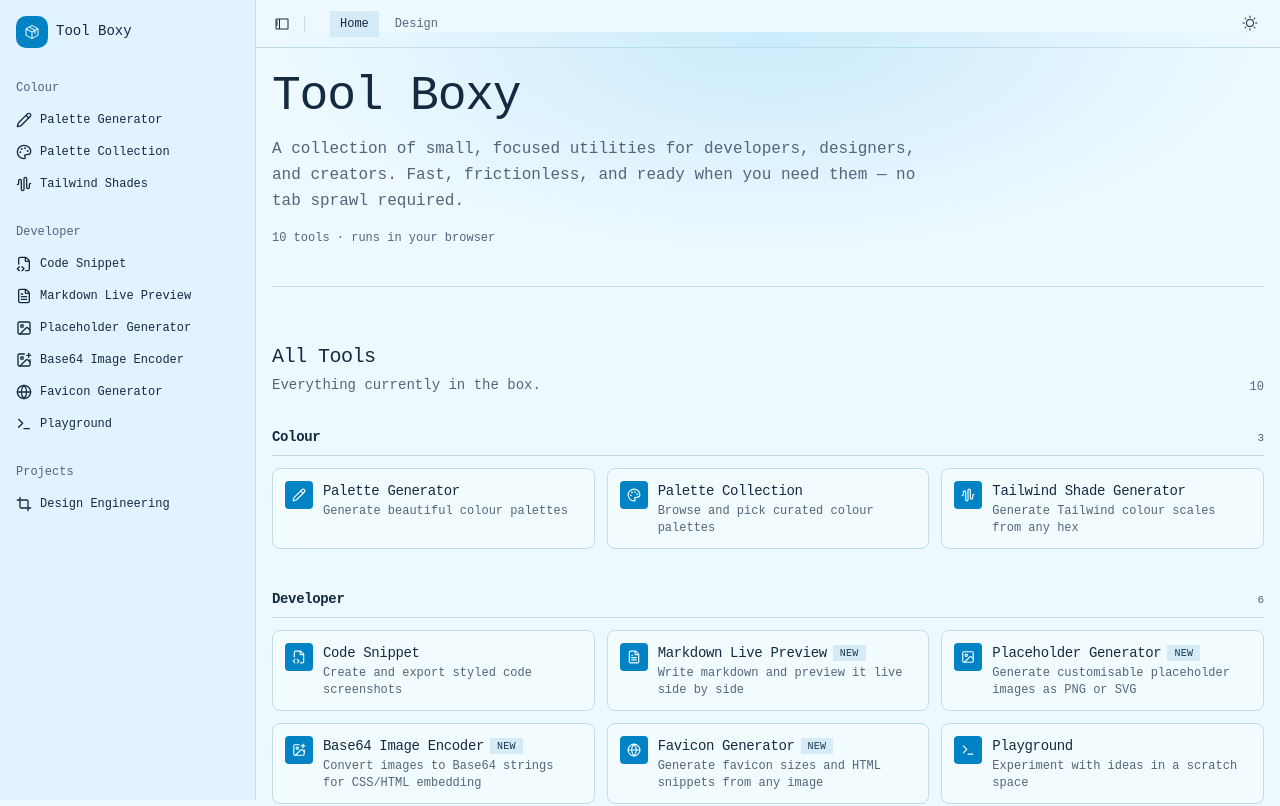
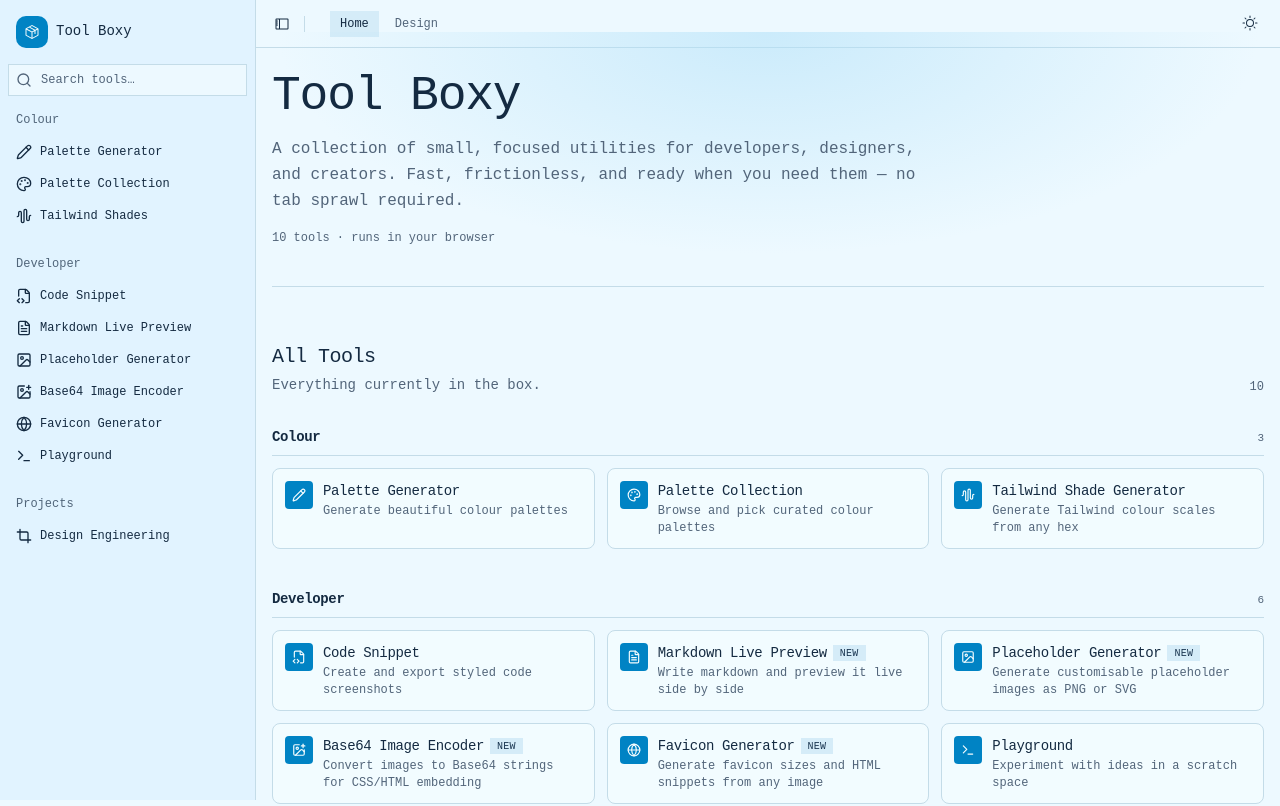
Before and after one commit to RaviTejaLadi/tool-boxy, a React (Vite) app: page / in a window 1280 px wide. Shown: the top 806 px of the page. Built offline with nearby package versions, Linux system fonts and the light colour scheme.

Commit message:
feat: Add search functionality to AppSidebar for tool filtering - Implement search input to filter tools by title, description, and category - Display message when no tools match the search query - Enhance sidebar layout with new components for improved user experience

```diff
--- a/src/layouts/AppSidebar.tsx
+++ b/src/layouts/AppSidebar.tsx
@@ -1,12 +1,16 @@
-import type { ComponentProps } from 'react';
+import { useMemo, useState, type ComponentProps } from 'react';
 import { Link } from 'react-router-dom';
 import { PackageIcon } from '@phosphor-icons/react';
+import { Search } from 'lucide-react';
 
 import { NavMain } from '@/layouts/NavMain';
 import {
   Sidebar,
   SidebarContent,
+  SidebarGroup,
+  SidebarGroupContent,
   SidebarHeader,
+  SidebarInput,
   SidebarMenu,
   SidebarMenuButton,
   SidebarMenuItem,
@@ -19,6 +23,36 @@ const navTitle = (title: string) => (title === 'Tailwind Shade Generator' ? 'Tai
 export type AppSidebarProps = ComponentProps<typeof Sidebar>;
 
 export function AppSidebar(props: AppSidebarProps) {
+  const [query, setQuery] = useState('');
+
+  const normalizedQuery = query.trim().toLowerCase();
+
+  const filteredByCategory = useMemo(() => {
+    return toolCategories.map((category) => {
+      const items = toolsByCategory(category)
+        .filter((tool) => {
+          if (!normalizedQuery) return true;
+          return (
+            tool.title.toLowerCase().includes(normalizedQuery) ||
+            tool.description.toLowerCase().includes(normalizedQuery) ||
+            category.toLowerCase().includes(normalizedQuery)
+          );
+        })
+        .map((tool) => {
+          const Icon = tool.icon;
+          return {
+            title: navTitle(tool.title),
+            url: tool.url,
+            icon: <Icon />,
+          };
+        });
+
+      return { category, items };
+    });
+  }, [normalizedQuery]);
+
+  const hasResults = filteredByCategory.some((group) => group.items.length > 0);
+
   return (
     <Sidebar collapsible="icon" {...props}>
       <SidebarHeader>
@@ -36,20 +70,30 @@ export function AppSidebar(props: AppSidebarProps) {
         </SidebarMenu>
       </SidebarHeader>
       <SidebarContent>
-        {toolCategories.map((category) => (
-          <NavMain
-            key={category}
-            label={category}
-            items={toolsByCategory(category).map((tool) => {
-              const Icon = tool.icon;
-              return {
-                title: navTitle(tool.title),
-                url: tool.url,
-                icon: <Icon />,
-              };
-            })}
-          />
-        ))}
+        <SidebarGroup className="py-0 group-data-[collapsible=icon]:hidden">
+          <SidebarGroupContent className="relative">
+            <Search className="pointer-events-none absolute top-1/2 left-2 size-4 -translate-y-1/2 text-muted-foreground" />
+            <SidebarInput
+              value={query}
+              onChange={(e) => setQuery(e.target.value)}
+              placeholder="Search tools…"
+              aria-label="Search tools"
+              className="pl-8"
+            />
+          </SidebarGroupContent>
+        </SidebarGroup>
+
+        {hasResults ? (
+          filteredByCategory.map(({ category, items }) => (
+            <NavMain key={category} label={category} items={items} />
+          ))
+        ) : (
+          <SidebarGroup className="group-data-[collapsible=icon]:hidden">
+            <SidebarGroupContent>
+              <p className="px-2 py-1.5 font-mono text-[11px] text-muted-foreground">No tools match “{query.trim()}”.</p>
+            </SidebarGroupContent>
+          </SidebarGroup>
+        )}
       </SidebarContent>
       <SidebarRail />
     </Sidebar>
```
